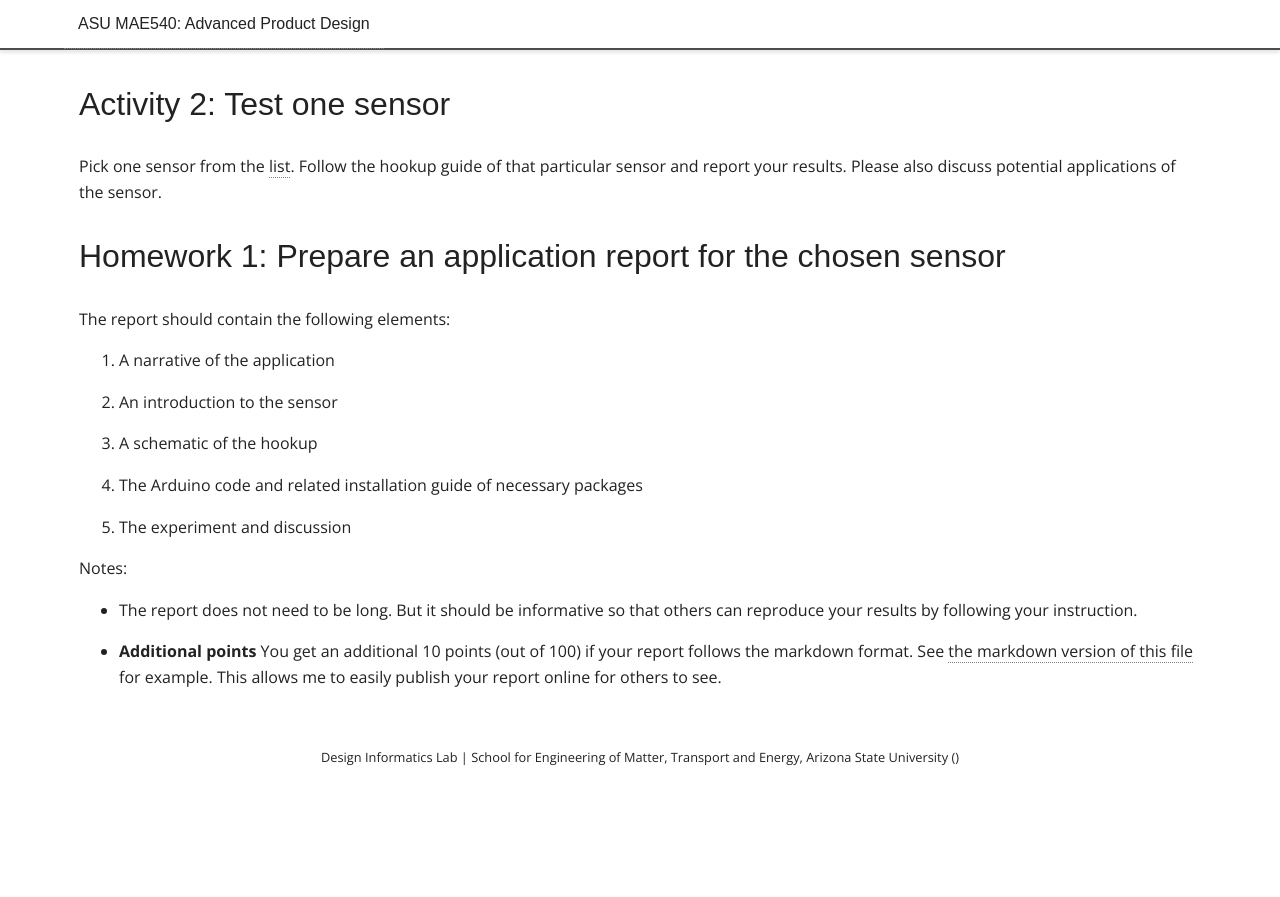
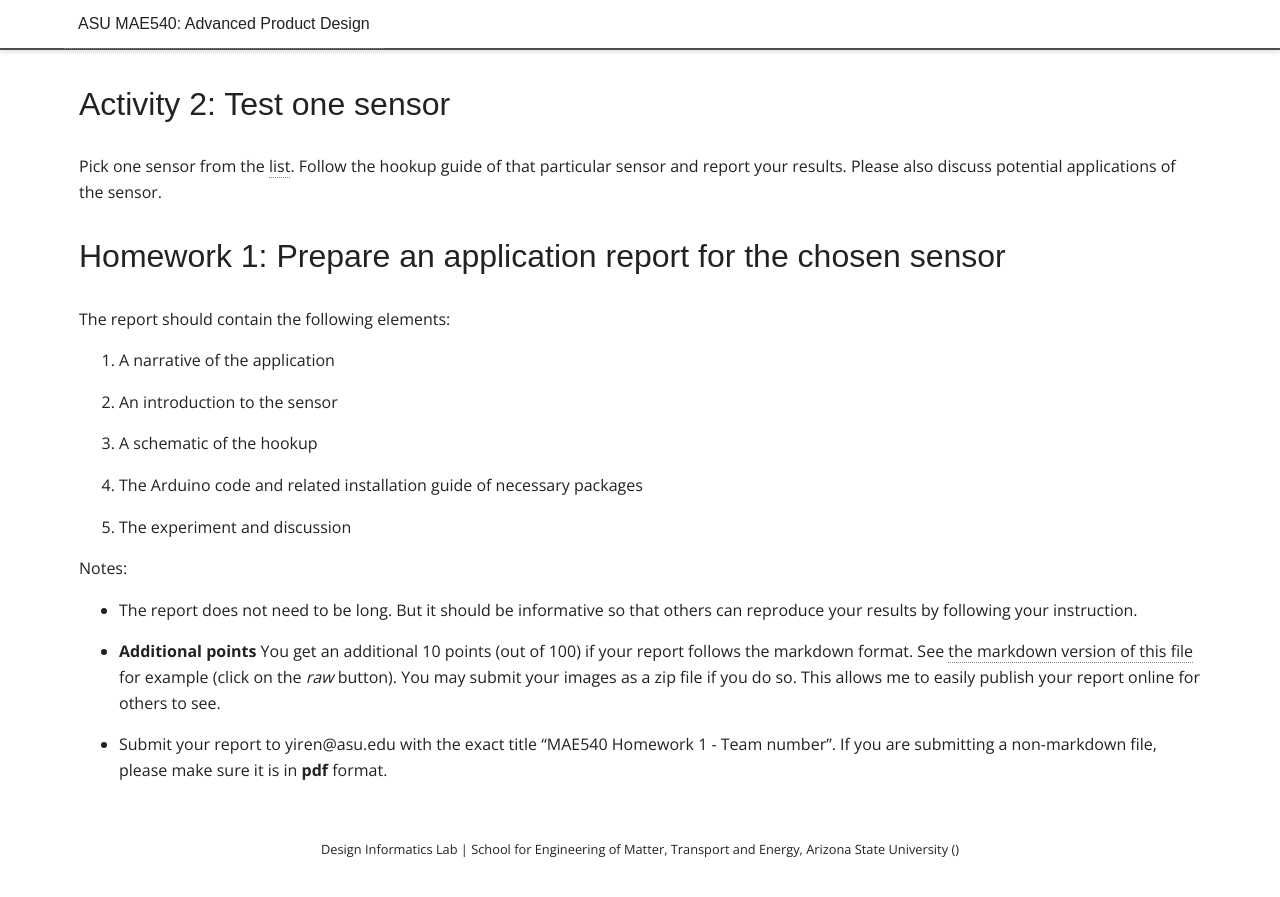
Before and after one commit to DesignInformaticsLab/DesignInformaticsLab.github.io, a Jekyll site: the page built from _posts/teaching/productdesign/2017-01-16-IoTlecture.md, in a window 1280 px wide and 900 px high, scrolled down 2354 px. Shown: the top 897 px of the window. Built offline with Jekyll 4.4.1, drawn with Linux system fonts in a browser that asks for light colours; some web fonts are replaced; before the commit the page ends 3161 px from its top, so only the background shows below that.

Commit message:
update iot tutorial

```diff
--- a/_posts/teaching/productdesign/2017-01-16-IoTlecture.md
+++ b/_posts/teaching/productdesign/2017-01-16-IoTlecture.md
@@ -88,8 +88,12 @@ Notes:
 your instruction.
 
 * **Additional points** You get an additional 10 points (out of 100) if your report follows
-the markdown format. See [the markdown version of this file][3] for example. This allows me to easily
+the markdown format. See [the markdown version of this file][3] for example (click on the *raw* button).
+You may submit your images as a zip file if you do so. This allows me to easily
 publish your report online for others to see.
+
+* Submit your report to yiren@asu.edu with the exact title "MAE540 Homework 1 - Team number". If
+you are submitting a non-markdown file, please make sure it is in **pdf** format.
 
 [1]: http://designinformaticslab.github.io/productdesign_tutorial/2016/11/19/sparkfunthing_tutorial.html
 [2]: https://www.sparkfun.com/products/13754
```
